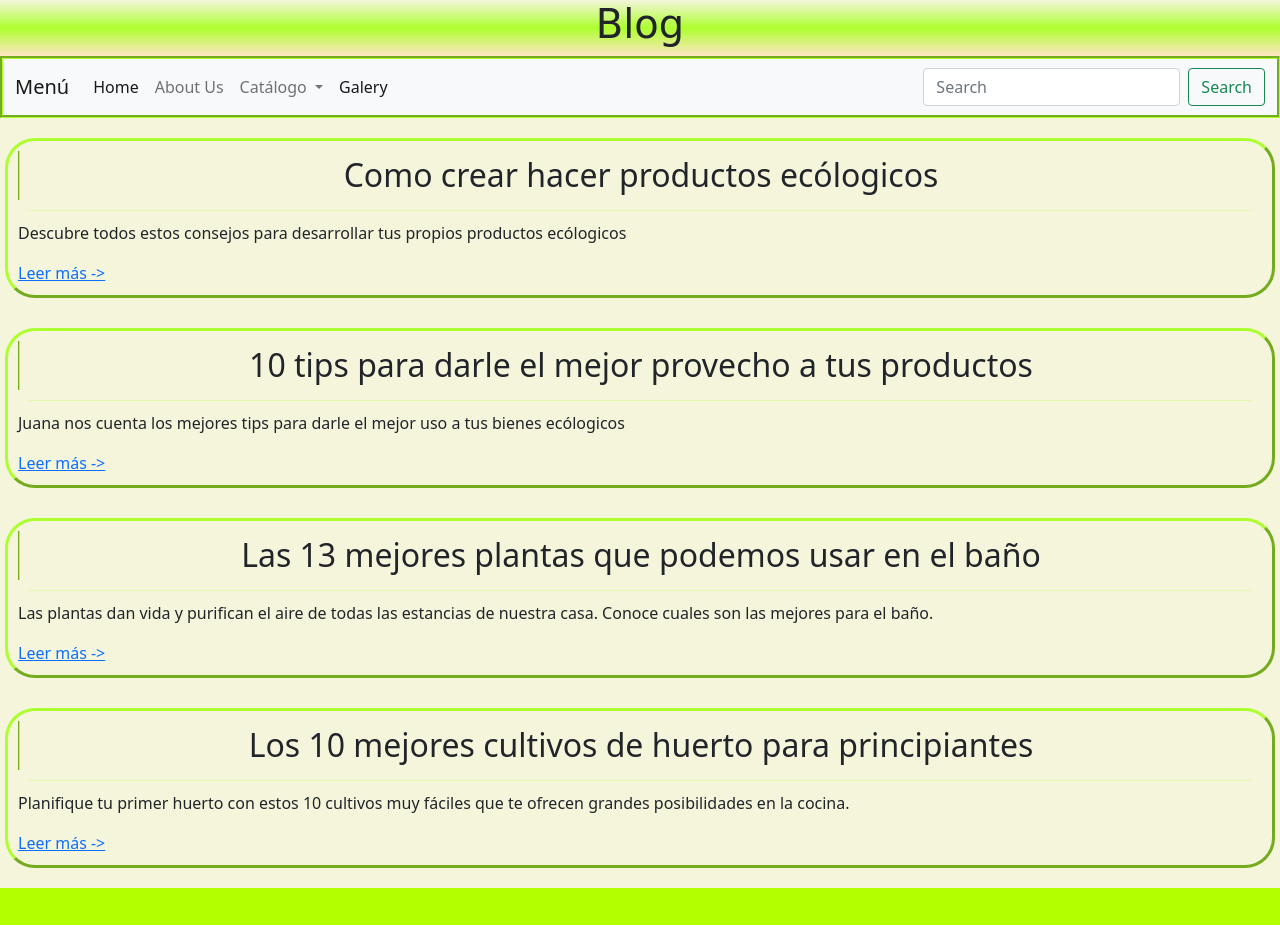
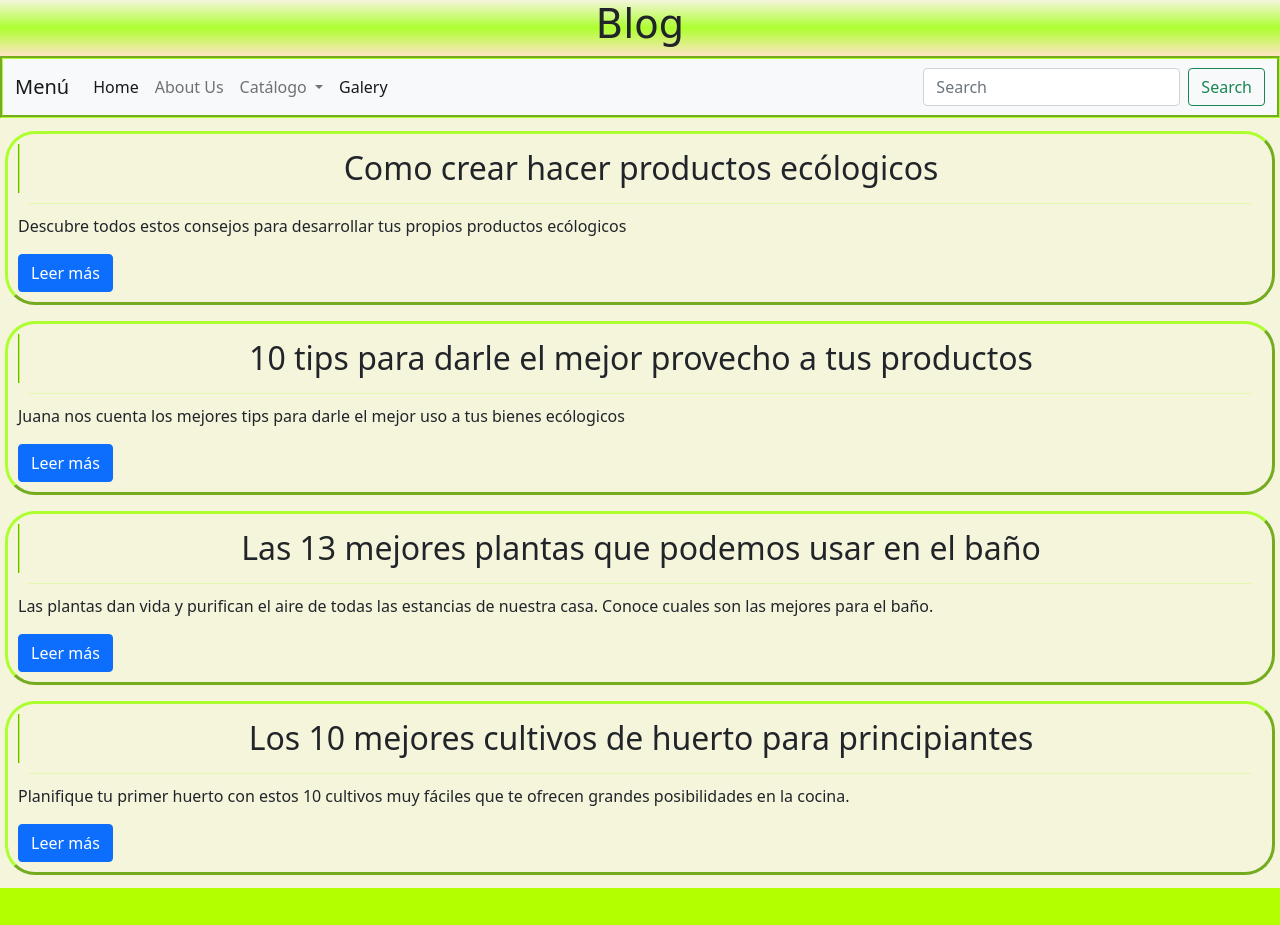
Before and after one commit to Rocchietti/Desafio6b, a plain HTML site: page pagues/blog.html in a window 1280 px wide. Shown: the top 925 px of the page. Drawn offline with nearby package versions, Linux system fonts and the light colour scheme.

Commit message:
blog leer mas

```diff
--- a/pagues/blog.html
+++ b/pagues/blog.html
@@ -59,25 +59,25 @@
                     <h2>Como crear hacer productos ecólogicos</h2>
                     <hr>
                     <p>Descubre todos estos consejos para desarrollar tus propios productos ecólogicos</p>
-                    <a target=_blank href="https://sostenibleosustentable.com/es/zero-waste/productos-limpieza-ecologicos-caseros/">Leer más -></a>
+                    <a href= https://sostenibleosustentable.com/es/zero-waste/productos-limpieza-ecologicos-caseros/ class="btn btn-primary" role="button" data-bs-toggle="button">Leer más</a>
                 </div>
                 <div class="info">
                     <h2>10 tips para darle el mejor provecho a tus productos</h2>
                     <hr>
                     <p>Juana nos cuenta los mejores tips para darle el mejor uso a tus bienes ecólogicos</p>
-                    <a target=_blank href="https://www.consumer.es/medio-ambiente/diez-consejos-para-comprar-de-forma-ecologica.html">Leer más -></a>
+                    <a href= https://www.consumer.es/medio-ambiente/diez-consejos-para-comprar-de-forma-ecologica.html class="btn btn-primary" role="button" data-bs-toggle="button">Leer más</a>
                 </div>
                 <div class="info">
                     <h2>Las 13 mejores plantas que podemos usar en el baño</h2>
                     <hr>
                     <p>Las plantas dan vida y purifican el aire de todas las estancias de nuestra casa. Conoce cuales son las mejores para el baño.</p>
-                    <a target=_blank href="https://ecoinventos.com/mejores-plantas-que-podemos-usar-en-el-bano/">Leer más -></a>
+                    <a href= https://ecoinventos.com/mejores-plantas-que-podemos-usar-en-el-bano/ class="btn btn-primary" role="button" data-bs-toggle="button">Leer más</a>
                 </div>
                 <div class="info">
                     <h2>Los 10 mejores cultivos de huerto para principiantes</h2>
                     <hr>
                     <p>Planifique tu primer huerto con estos 10 cultivos muy fáciles que te ofrecen grandes posibilidades en la cocina.</p>
-                    <a target=_blank href="https://ecoinventos.com/mejores-cultivos-huerto-para-principiantes/">Leer más -></a>
+                    <a href= https://ecoinventos.com/mejores-cultivos-huerto-para-principiantes/ class="btn btn-primary" role="button" data-bs-toggle="button">Leer más</a>
                 </div>
             </section>
         </main>
```
